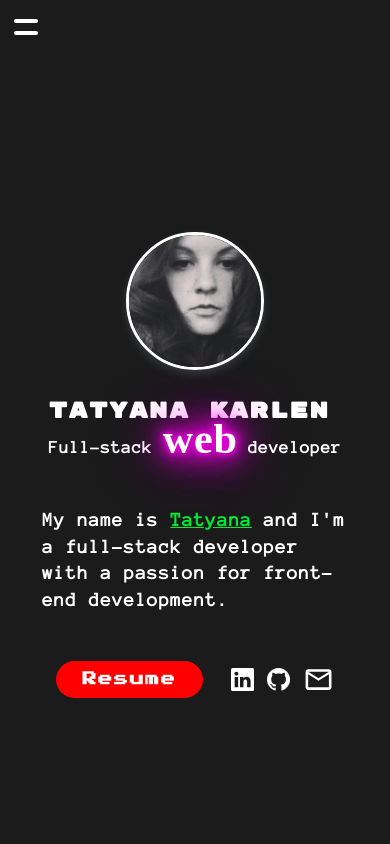
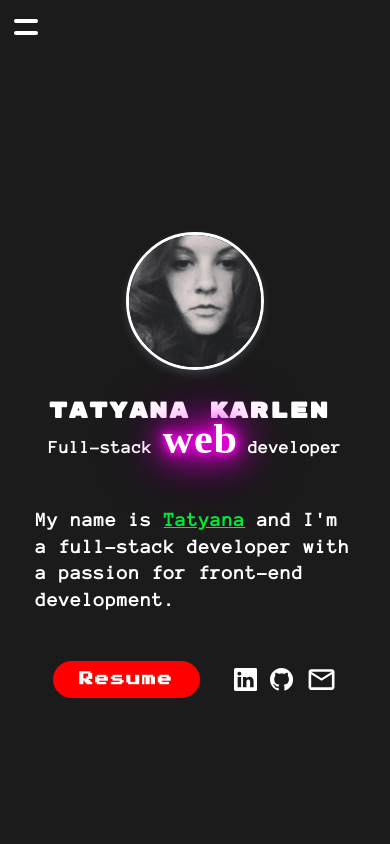
Before and after one commit to tatyanakarlen/PortfolioWebsite, a React (Create React App) app: page / in a window 390 px wide. Shown: the top 844 px of the page. Built offline with nearby package versions, Linux system fonts and the light colour scheme; a web font is replaced by a local one.

Commit message:
decreased padding on inner wrapper

```diff
--- a/src/pages/BioPortfolioPage/BioPortfolioPage.css
+++ b/src/pages/BioPortfolioPage/BioPortfolioPage.css
@@ -156,7 +156,7 @@ p {
 
 @media only screen and (max-width: 464px) {
   .inner-wrapper {
-    padding: 2rem 4.75rem;
+    padding: 2rem 4rem;
   }
 }
 
```
